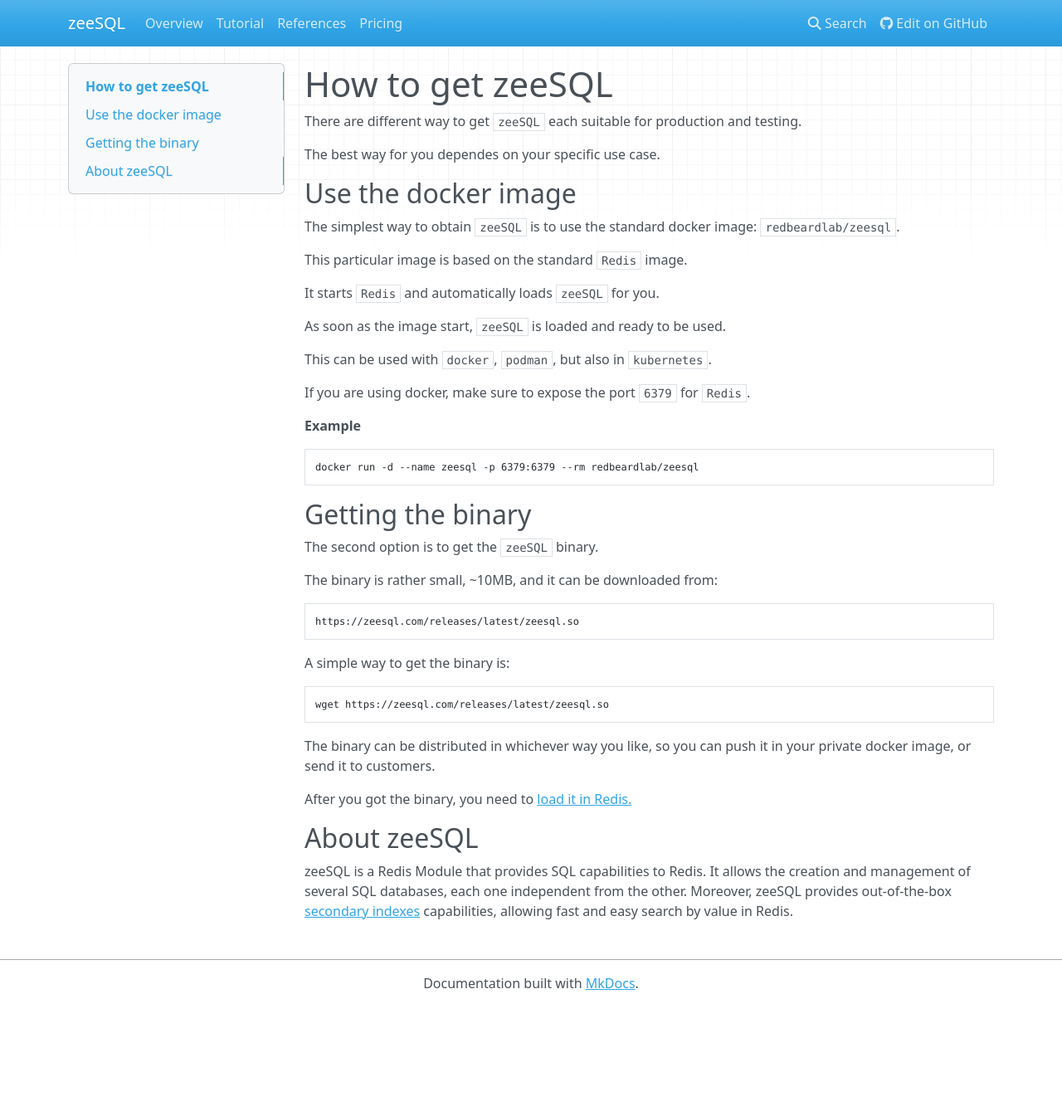
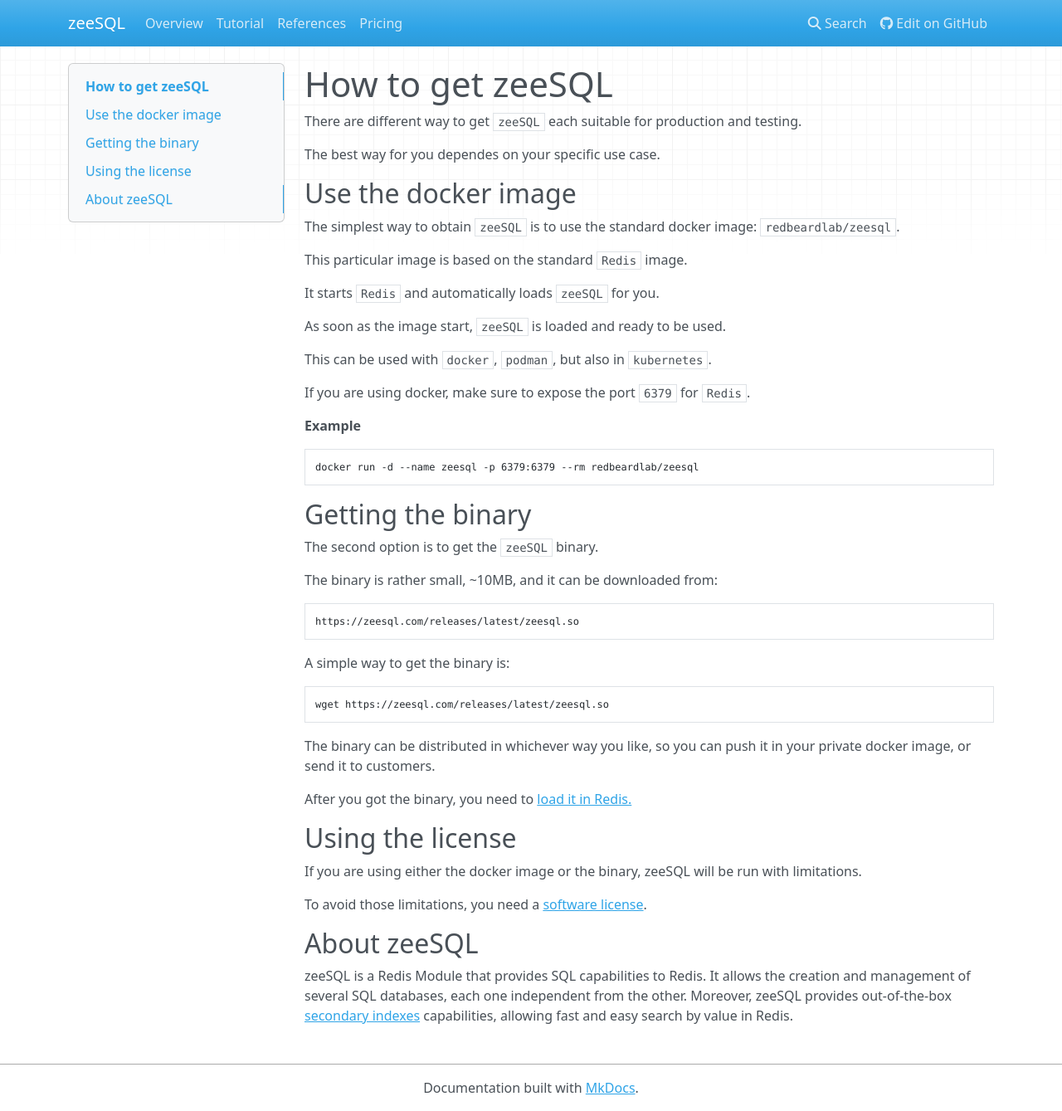
Before and after one commit to RedBeardLab/zeeSQL-doc, an MkDocs documentation site: the page built from docs/how-to/get-zeesql.md, in a window 1280 px wide and 1339 px high. Shown: the whole window at 83% size. Built offline with MkDocs 1.6.1, drawn with Linux system fonts in a browser that asks for light colours; nearby versions of some CDN libraries; old or Windows-style settings are respelled for this version of MkDocs.

Commit message:
explain that you need a license

```diff
--- a/docs/how-to/get-zeesql.md
+++ b/docs/how-to/get-zeesql.md
@@ -44,6 +44,13 @@
 
 After you got the binary, you need to [load it in Redis.](load-zeesql-into-redis.md)
 
+
+## Using the license
+
+If you are using either the docker image or the binary, zeeSQL will be run with limitations.
+
+To avoid those limitations, you need a [software license](../pricing.md).
+
 ## About zeeSQL
 
 zeeSQL is a Redis Module that provides SQL capabilities to Redis. It allows the creation and management of several SQL databases, each one independent from the other. Moreover, zeeSQL provides out-of-the-box [secondary indexes](../secondary-indexes.md) capabilities, allowing fast and easy search by value in Redis.
```
